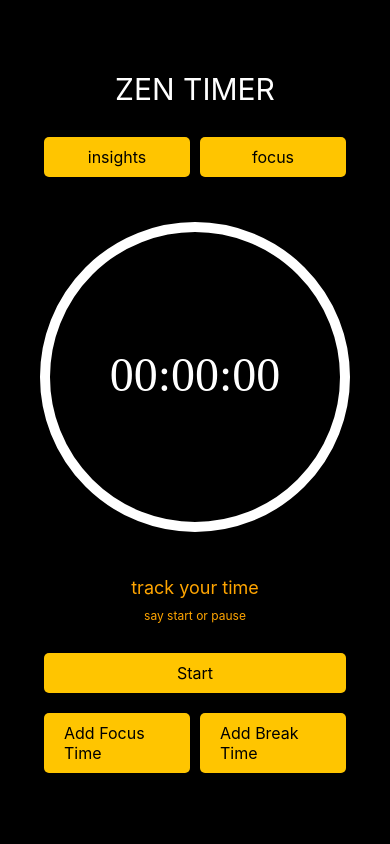
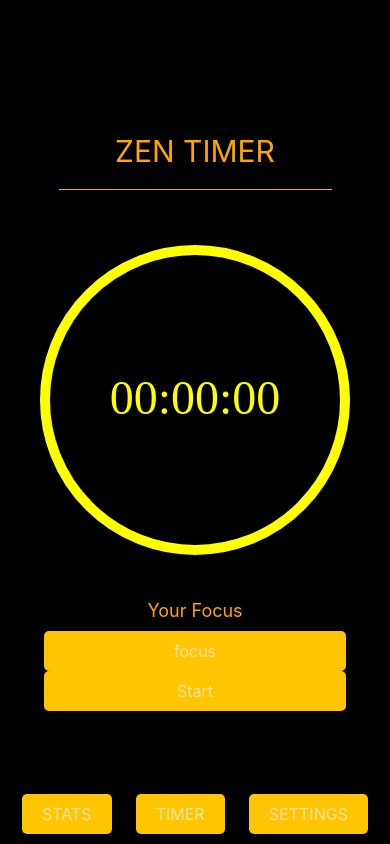
Before and after one commit to Lenindelrionicaragua/HabitTrackerAppFront, a React Native app: screen /StopwatchScreen in a window 390 px wide. Built offline with nearby package versions, Linux system fonts and the light colour scheme; what expo-web-browser would draw is missing.

Commit message:
created a banner in RootStack

```diff
--- a/navigators/RootStack.js
+++ b/navigators/RootStack.js
@@ -1,5 +1,6 @@
 import React from "react";
-import { NavigationContainer } from "@react-navigation/native";
+import { View, Text, StyleSheet, TouchableOpacity } from "react-native";
+import { NavigationContainer, useNavigation } from "@react-navigation/native";
 import { createNativeStackNavigator } from "@react-navigation/native-stack";
 import { Colors } from "../styles/AppStyles";
 
@@ -13,7 +14,7 @@ import StopwatchScreen from "../screens/StopwatchScreen/StopwatchScreen";
 // credentials context
 import { CredentialsContext } from "../context/credentialsContext";
 
-const { grey, lightGrey } = Colors;
+const { grey, lightGrey, black, orange, white } = Colors;
 const Stack = createNativeStackNavigator();
 
 const RootStack = () => {
@@ -34,7 +35,6 @@ const RootStack = () => {
               }
             }}
             initialRouteName="StopwatchScreen"
-            // initialRouteName="LoginScreen"
           >
             {storedCredentials ? (
               <Stack.Screen
@@ -65,13 +65,71 @@ const RootStack = () => {
                   component={LinkVerificationScreen}
                   testID="link-verification"
                 />
+                <Stack.Screen
+                  name="WelcomeScreen"
+                  component={WelcomeScreen}
+                  testID="welcome-screen"
+                />
               </>
             )}
           </Stack.Navigator>
+          <Banner />
         </NavigationContainer>
       )}
     </CredentialsContext.Consumer>
   );
 };
 
+const Banner = () => {
+  const navigation = useNavigation();
+
+  return (
+    <View style={styles.banner}>
+      <TouchableOpacity
+        style={styles.button}
+        onPress={() => navigation.navigate("LoginScreen")}
+      >
+        <Text style={styles.buttonText}>STATS</Text>
+      </TouchableOpacity>
+      <TouchableOpacity
+        style={styles.button}
+        onPress={() => navigation.navigate("StopwatchScreen")}
+      >
+        <Text style={styles.buttonText}>TIMER</Text>
+      </TouchableOpacity>
+      <TouchableOpacity
+        style={styles.button}
+        onPress={() => navigation.navigate("WelcomeScreen")}
+      >
+        <Text style={styles.buttonText}>SETTINGS</Text>
+      </TouchableOpacity>
+    </View>
+  );
+};
+
+const styles = StyleSheet.create({
+  container: {
+    flex: 1
+  },
+  banner: {
+    flexDirection: "row",
+    justifyContent: "space-around",
+    backgroundColor: black,
+    padding: 10,
+    position: "absolute",
+    bottom: 0,
+    width: "100%"
+  },
+  button: {
+    paddingVertical: 10,
+    paddingHorizontal: 20,
+    backgroundColor: orange,
+    borderRadius: 5
+  },
+  buttonText: {
+    color: white,
+    fontSize: 16
+  }
+});
+
 export default RootStack;
--- a/screens/StopwatchScreen/StopwatchScreen.js
+++ b/screens/StopwatchScreen/StopwatchScreen.js
@@ -3,7 +3,7 @@ import { View, Text, StyleSheet, TouchableOpacity } from "react-native";
 import Svg, { Circle, Rect, Text as SvgText } from "react-native-svg";
 import { Colors } from "../../styles/AppStyles";
 
-const { white, black, orange, skyBlue } = Colors;
+const { white, black, orange, lightGrey, yellow } = Colors;
 
 const App = () => {
   const [time, setTime] = useState(0);
@@ -55,29 +55,16 @@ const App = () => {
   return (
     <View style={styles.container}>
       <Text style={styles.header}>ZEN TIMER</Text>
-      <View style={styles.addButtonContainer}>
-        <TouchableOpacity
-          style={[styles.button, styles.topButton]}
-          onPress={pauseStopwatch}
-        >
-          <Text style={styles.buttonText}>insights</Text>
-        </TouchableOpacity>
-        <TouchableOpacity
-          style={[styles.button, styles.topButton]}
-          onPress={startStopwatch}
-        >
-          <Text style={styles.buttonText}>focus</Text>
-        </TouchableOpacity>
-      </View>
+      <View style={styles.line} />
       <View style={styles.svgContainer}>
         <Svg height="360" width="360" viewBox="0 0 360 360">
-          <Rect x="0" y="0" width="360" height="360" fill="black" />
+          <Rect x="0" y="0" width="360" height="360" fill="transparent" />
 
           <Circle
             cx="180"
             cy="180"
             r="150"
-            stroke="white"
+            stroke="yellow"
             strokeWidth="10"
             fill="none"
           />
@@ -85,7 +72,7 @@ const App = () => {
             cx="180"
             cy="180"
             r="150"
-            stroke="orange"
+            stroke="white"
             strokeWidth="10"
             fill="none"
             strokeDasharray={circumference}
@@ -99,14 +86,23 @@ const App = () => {
             textAnchor="middle"
             dy=".3em"
             fontSize="48"
-            fill="white"
+            fill="yellow"
           >
             {formatTime(time)}
           </SvgText>
         </Svg>
       </View>
-      <Text style={styles.subHeader}>track your time</Text>
-      <Text style={styles.subText}>say start or pause</Text>
+      <Text style={styles.subHeader}>Your Focus</Text>
+
+      <View style={styles.buttonContainer}>
+        <TouchableOpacity
+          style={[styles.button, styles.focusRestButton]}
+          onPress={startStopwatch}
+        >
+          <Text style={styles.buttonText}>focus</Text>
+        </TouchableOpacity>
+      </View>
+
       <View style={styles.buttonContainer}>
         {running ? (
           <>
@@ -152,20 +148,14 @@ const App = () => {
           </>
         )}
       </View>
-      <View style={styles.addButtonContainer}>
+      {/* <View style={styles.addButtonContainer}>
         <TouchableOpacity
-          style={[styles.button, styles.addFocusTimeButton]}
+          style={[styles.button, styles.topButton]}
           onPress={pauseStopwatch}
         >
-          <Text style={styles.buttonText}>Add Focus Time</Text>
+          <Text style={styles.buttonText}>insights</Text>
         </TouchableOpacity>
-        <TouchableOpacity
-          style={[styles.button, styles.addBreakTimeButton]}
-          onPress={startStopwatch}
-        >
-          <Text style={styles.buttonText}>Add Break Time</Text>
-        </TouchableOpacity>
-      </View>
+      </View> */}
     </View>
   );
 };
@@ -179,16 +169,17 @@ const styles = StyleSheet.create({
   },
   header: {
     fontSize: 30,
-    color: "white",
+    color: "orange",
     marginBottom: 10
+  },
+  line: {
+    height: 1,
+    width: "70%",
+    backgroundColor: "orange",
+    marginVertical: 10
   },
   subHeader: {
     fontSize: 18,
-    marginBottom: 10,
-    color: "orange"
-  },
-  subText: {
-    fontSize: 12,
     marginBottom: 10,
     color: "orange"
   },
@@ -201,7 +192,7 @@ const styles = StyleSheet.create({
   },
   buttonContainer: {
     flexDirection: "row",
-    marginTop: 20,
+    marginTop: 0,
     width: "80%",
     justifyContent: "space-between"
   },
@@ -219,10 +210,12 @@ const styles = StyleSheet.create({
     flex: 1,
     alignItems: "center",
     justifyContent: "center",
-    minWidth: 100
+    minWidth: 100,
+    width: "40%"
   },
   startButton: {
-    backgroundColor: orange
+    backgroundColor: orange,
+    color: black
   },
   resetButton: {
     backgroundColor: white
@@ -231,19 +224,17 @@ const styles = StyleSheet.create({
     backgroundColor: orange
   },
   resumeButton: {
-    backgroundColor: skyBlue
+    backgroundColor: yellow
   },
-  addBreakTimeButton: {
-    backgroundColor: orange
-  },
+  addBreakTimeButton: {},
   addFocusTimeButton: {
     backgroundColor: orange
   },
-  topButton: {
+  focusRestButton: {
     backgroundColor: orange
   },
   buttonText: {
-    color: black,
+    color: white,
     fontSize: 16
   }
 });
--- a/screens/WelcomeScreen/WelcomeScreen.js
+++ b/screens/WelcomeScreen/WelcomeScreen.js
@@ -36,7 +36,12 @@ const WelcomeScreen = () => {
   //Context
   const { storedCredentials, setStoredCredentials } =
     useContext(CredentialsContext);
-  const { name, email, photoUrl } = storedCredentials;
+  const {
+    name = "Zen User",
+    email = "serenity@gmail.com",
+    photoUrl
+  } = storedCredentials || {};
+
   const AvatarImg = photoUrl
     ? { uri: photoUrl }
     : require("./../../assets/logoZenTimer2.png");
```
